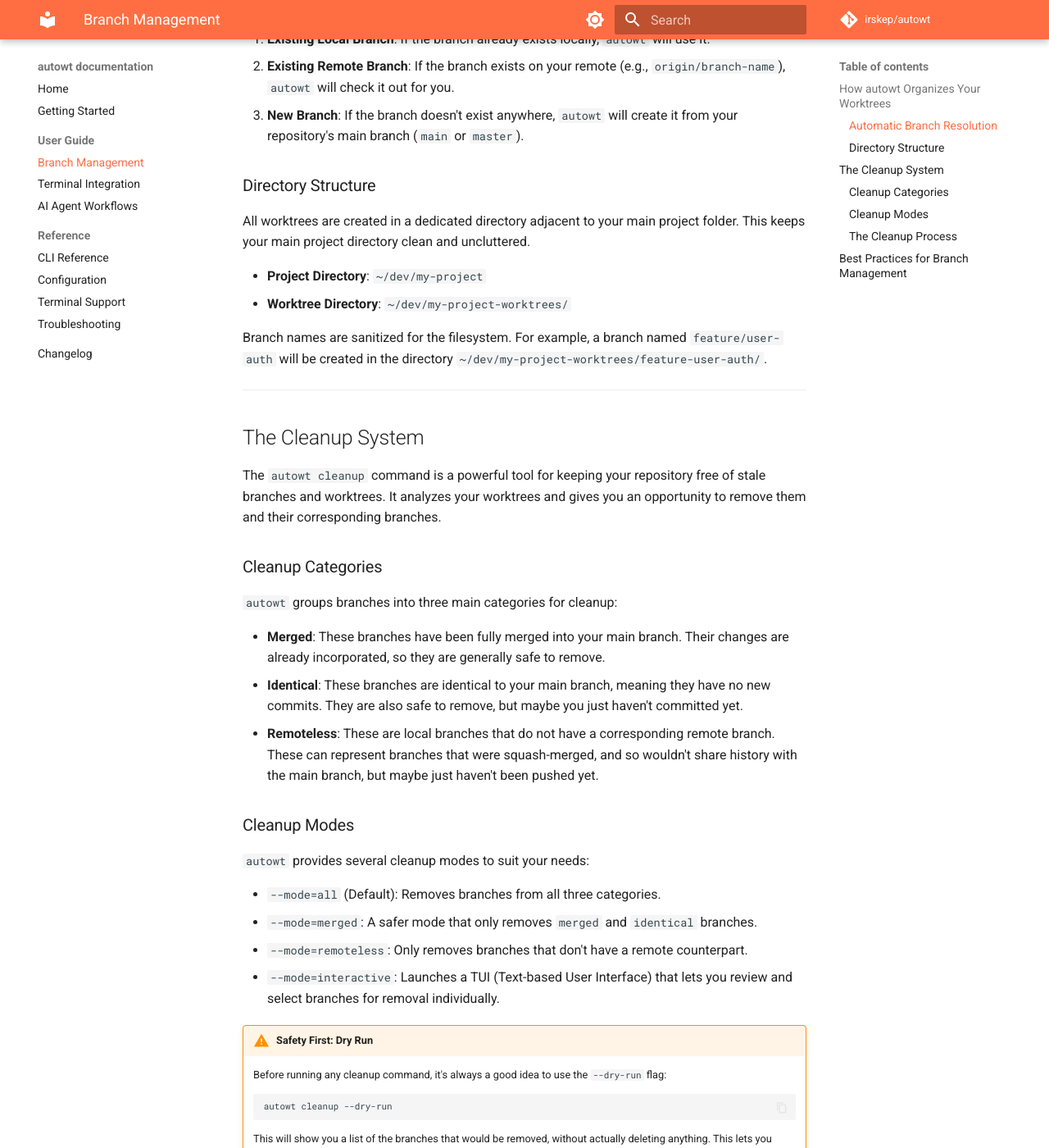
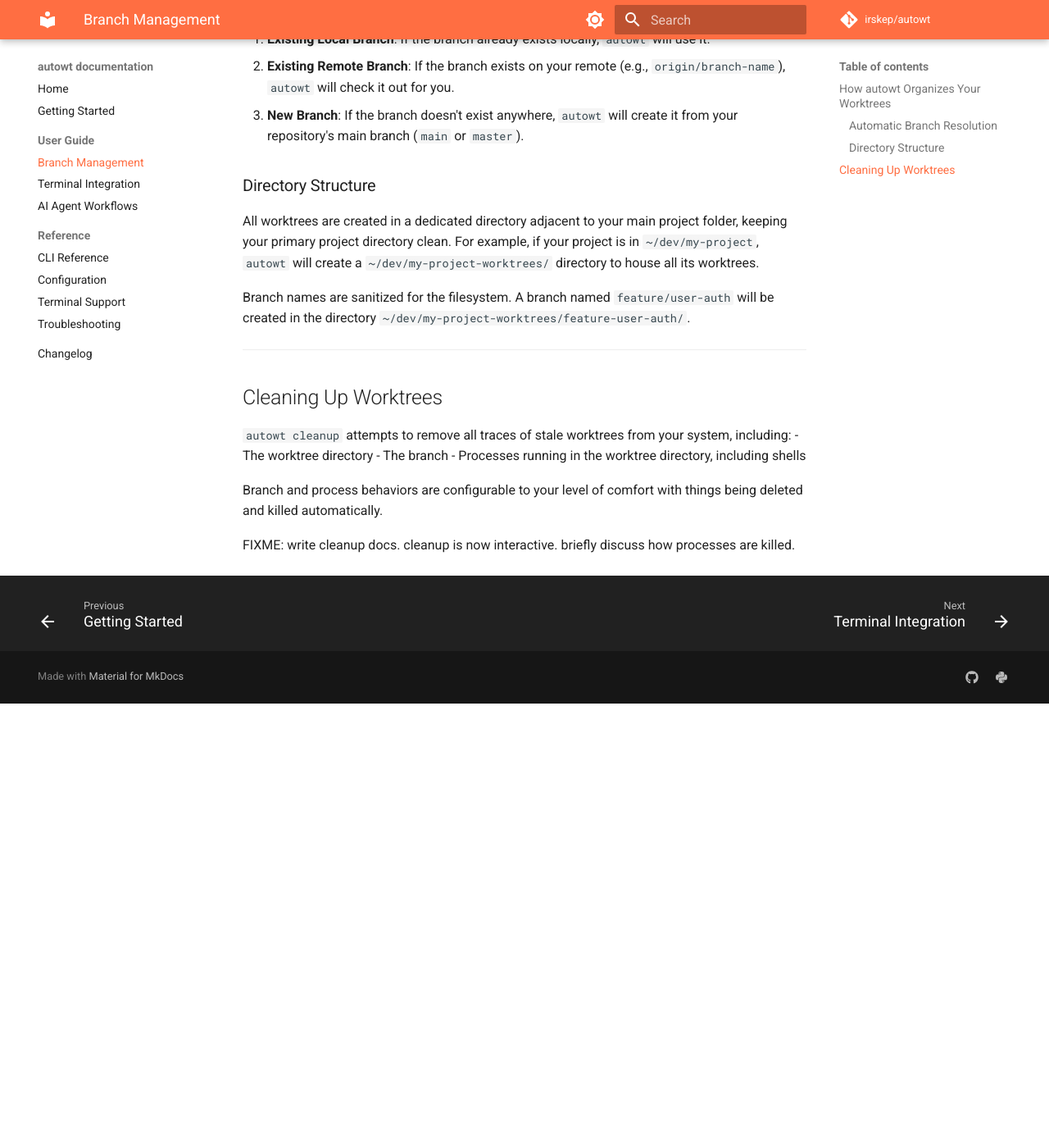
Before and after one commit to irskep/autowt, an MkDocs documentation site: the page built from docs/branchmanagement.md, in a window 1280 px wide and 1400 px high, scrolled down 549 px. Shown: the whole window at 82% size. Built offline with MkDocs 1.6.1 and Material for MkDocs 9.7.7, drawn with Linux system fonts in a browser that asks for light colours; comment, search, counter and statistics services are not loaded; the version menu is left out; after the commit the page ends 1407 px from its top, so only the background shows below that; some of the changed text lies outside the part shown.

Commit message:
Manual edits to branch mgmt

````diff
--- a/docs/branchmanagement.md
+++ b/docs/branchmanagement.md
@@ -16,62 +16,19 @@
 
 ### Directory Structure
 
-All worktrees are created in a dedicated directory adjacent to your main project folder. This keeps your main project directory clean and uncluttered.
+All worktrees are created in a dedicated directory adjacent to your main project folder, keeping your primary project directory clean. For example, if your project is in `~/dev/my-project`, `autowt` will create a `~/dev/my-project-worktrees/` directory to house all its worktrees.
 
-*   **Project Directory**: `~/dev/my-project`
-*   **Worktree Directory**: `~/dev/my-project-worktrees/`
-
-Branch names are sanitized for the filesystem. For example, a branch named `feature/user-auth` will be created in the directory `~/dev/my-project-worktrees/feature-user-auth/`.
+Branch names are sanitized for the filesystem. A branch named `feature/user-auth` will be created in the directory `~/dev/my-project-worktrees/feature-user-auth/`.
 
 ---
 
-## The Cleanup System
+## Cleaning Up Worktrees
 
-The `autowt cleanup` command is a powerful tool for keeping your repository free of stale branches and worktrees. It analyzes your worktrees and gives you an opportunity to remove them and their corresponding branches.
+`autowt cleanup` attempts to remove all traces of stale worktrees from your system, including:
+- The worktree directory
+- The branch
+- Processes running in the worktree directory, including shells
 
-### Cleanup Categories
+Branch and process behaviors are configurable to your level of comfort with things being deleted and killed automatically.
 
-`autowt` groups branches into three main categories for cleanup:
-
-*   **Merged**: These branches have been fully merged into your main branch. Their changes are already incorporated, so they are generally safe to remove.
-*   **Identical**: These branches are identical to your main branch, meaning they have no new commits. They are also safe to remove, but maybe you just haven't committed yet.
-*   **Remoteless**: These are local branches that do not have a corresponding remote branch. These can represent branches that were squash-merged, and so wouldn't share history with the main branch, but maybe just haven't been pushed yet.
-
-### Cleanup Modes
-
-`autowt` provides several cleanup modes to suit your needs:
-
-*   `--mode=all` (Default): Removes branches from all three categories.
-*   `--mode=merged`: A safer mode that only removes `merged` and `identical` branches.
-*   `--mode=remoteless`: Only removes branches that don't have a remote counterpart.
-*   `--mode=interactive`: Launches a TUI (Text-based User Interface) that lets you review and select branches for removal individually.
-
-!!! warning "Safety First: Dry Run"
-
-    Before running any cleanup command, it's always a good idea to use the `--dry-run` flag:
-
-    ```bash
-    autowt cleanup --dry-run
-    ```
-
-    This will show you a list of the branches that would be removed, without actually deleting anything. This lets you verify the changes before they are made.
-
-### The Cleanup Process
-
-When you run `autowt cleanup`, it performs the following steps to ensure a safe and thorough cleanup:
-
-1.  **Fetches** the latest changes from your remote to ensure the merge analysis is up-to-date.
-2.  **Analyzes** all worktrees and categorizes them.
-3.  **Identifies** any running processes in the worktrees that will be removed.
-4.  **Terminates** these processes gracefully (with a SIGINT, followed by a SIGKILL if necessary).
-5.  **Removes** the worktree directories and their associated git metadata.
-6.  **Asks** if you want to delete the local git branches for the removed worktrees.
-
----
-
-## Best Practices for Branch Management
-
-*   **Use Descriptive Names**: Adopt a consistent naming convention for your branches, such as `feature/add-login-page` or `bugfix/fix-auth-error`. This makes it easier to manage your worktrees.
-*   **Clean Up Regularly**: Run `autowt cleanup --mode=merged` weekly to keep your repository tidy without deleting potentially important experimental branches.
-*   **Use Interactive Mode for Reviews**: Periodically use `autowt cleanup --mode=interactive` to conduct a more thorough review of all your branches and decide which ones to keep or remove.
-*   **Automate with Care**: You can automate cleanup with `--yes`, but be cautious. A command like `autowt cleanup --mode=remoteless --yes` can be useful, but make sure you understand what it will remove.
+FIXME: write cleanup docs. cleanup is now interactive. briefly discuss how processes are killed.
````
